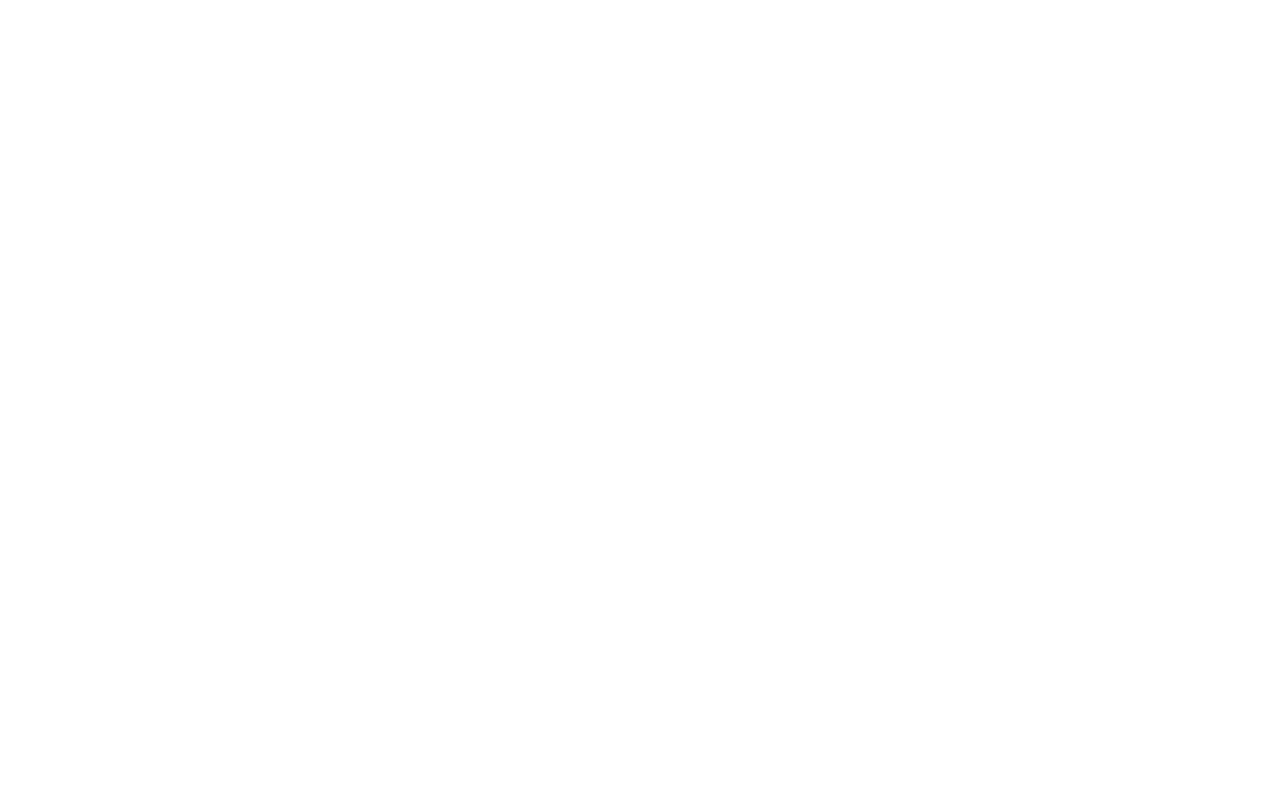
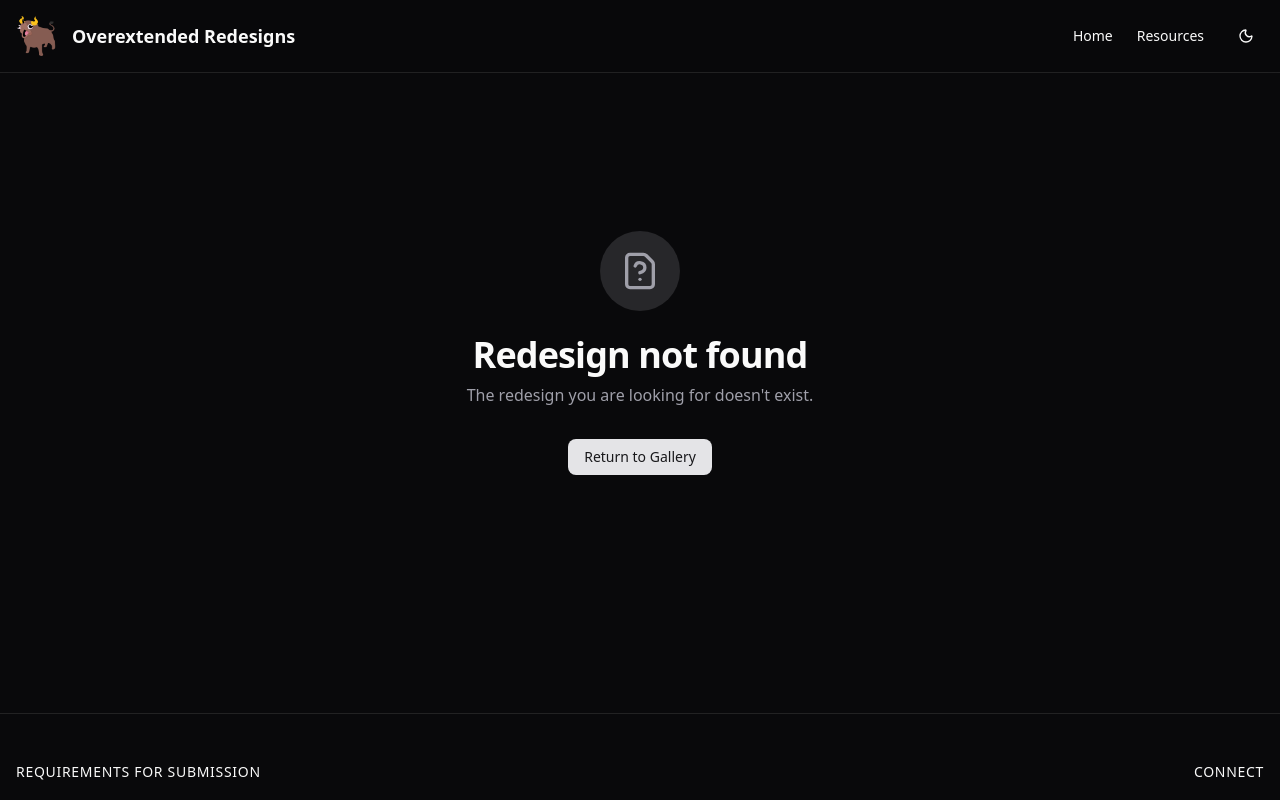
Before and after one commit to Maximus7474/overextended-redesigns, a Next.js app: page /resources/1/1 in a window 1280 px wide. Before the commit this address had no page. Shown: the top 800 px of the page. Built offline with nearby package versions, Linux system fonts and the light colour scheme.

Commit message:
chore(app/resources): implement custom not found view

```diff
--- a/src/app/resources/[resourceId]/[redesignId]/page.tsx
+++ b/src/app/resources/[resourceId]/[redesignId]/page.tsx
@@ -13,6 +13,7 @@
   BookOpen
 } from "lucide-react";
 import { GithubIcon } from "@/components/custom-icons";
+import { NotFoundDisplay } from "@/components/not-found";
 
 interface PageProps {
   params: Promise<{
@@ -25,9 +26,13 @@
   const { resourceId, redesignId } = await params;
   const redesign = getRedesignById(resourceId, redesignId);
 
-  if (!redesign) {
-    notFound();
-  }
+		if (!redesign) {
+			return <NotFoundDisplay
+				title="Redesign not found"
+				message="The redesign you are looking for doesn't exist."
+				backLink={`/resources/${resourceId}`}
+			/>
+		}
 
   return (
     <div className="container mx-auto px-4 py-12">
--- a/src/app/resources/[resourceId]/page.tsx
+++ b/src/app/resources/[resourceId]/page.tsx
@@ -1,12 +1,12 @@
 import Link from "next/link";
 import Image from "next/image";
-import { notFound } from "next/navigation";
 import { getResourceById } from "@/data/resources";
 import { Card, CardContent, CardDescription, CardHeader, CardTitle } from "@/components/ui/card";
 import { Badge } from "@/components/ui/badge";
 import { Button } from "@/components/ui/button";
 import { Star, ArrowLeft, Layers } from "lucide-react";
 import { GithubIcon } from "@/components/custom-icons";
+import { NotFoundDisplay } from "@/components/not-found";
 
 interface PageProps {
   params: Promise<{ resourceId: string }>;
@@ -17,7 +17,11 @@
   const resource = getResourceById(resourceId);
 
   if (!resource) {
-    notFound();
+    return <NotFoundDisplay
+			title="Resource not found"
+			message="The resource you are looking for doesn't exist."
+			backLink="/resources"
+		/>
   }
 
   return (
```
